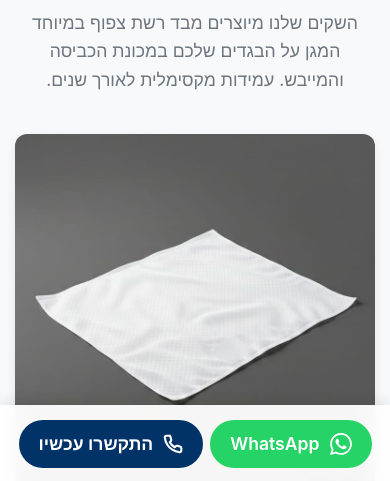
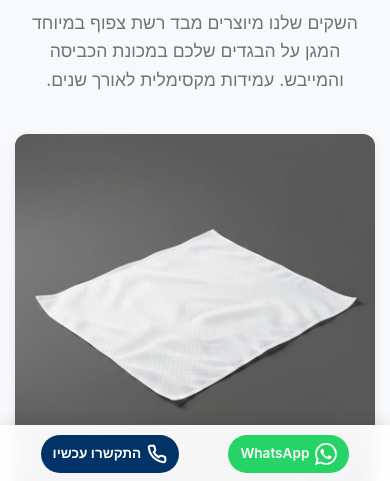
Before and after one commit to avidan850/lan-bag, a website: page public/index.html in a window 390 px wide. Shown: the part 361-842 px from the top of the page. Drawn offline with Linux system fonts and the light colour scheme.

Commit message:
ui fixes

```diff
--- a/public/globals.css
+++ b/public/globals.css
@@ -265,6 +265,7 @@ body {
   border: 1px solid #ccc;
   border-radius: 8px;
   font-size: 1rem;
+  box-sizing: border-box;
 }
 
 .submit-btn {
@@ -295,7 +296,7 @@ body {
   left: 0;
   right: 0;
   background-color: rgba(255, 255, 255, 0.95);
-  padding: 15px;
+  padding: 10px;
   box-shadow: 0 -4px 12px rgba(0,0,0,0.08);
   backdrop-filter: blur(10px);
   -webkit-backdrop-filter: blur(10px);
@@ -334,3 +335,28 @@ body {
 .action-btn:hover {
   transform: scale(1.05);
 }
+
+@media (max-width: 768px) {
+  .action-btn {
+    font-size: 0.9rem;
+    padding: 8px 15px;
+    gap: 8px;
+  }
+
+  .footer-actions {
+    gap: 10px;
+    padding: 0 10px;
+  }
+}
+
+@media (max-width: 480px) {
+  .action-btn {
+    font-size: 0.85rem;
+    padding: 8px 12px;
+    gap: 6px;
+  }
+
+  .footer-actions {
+    gap: 8px;
+  }
+}
```
